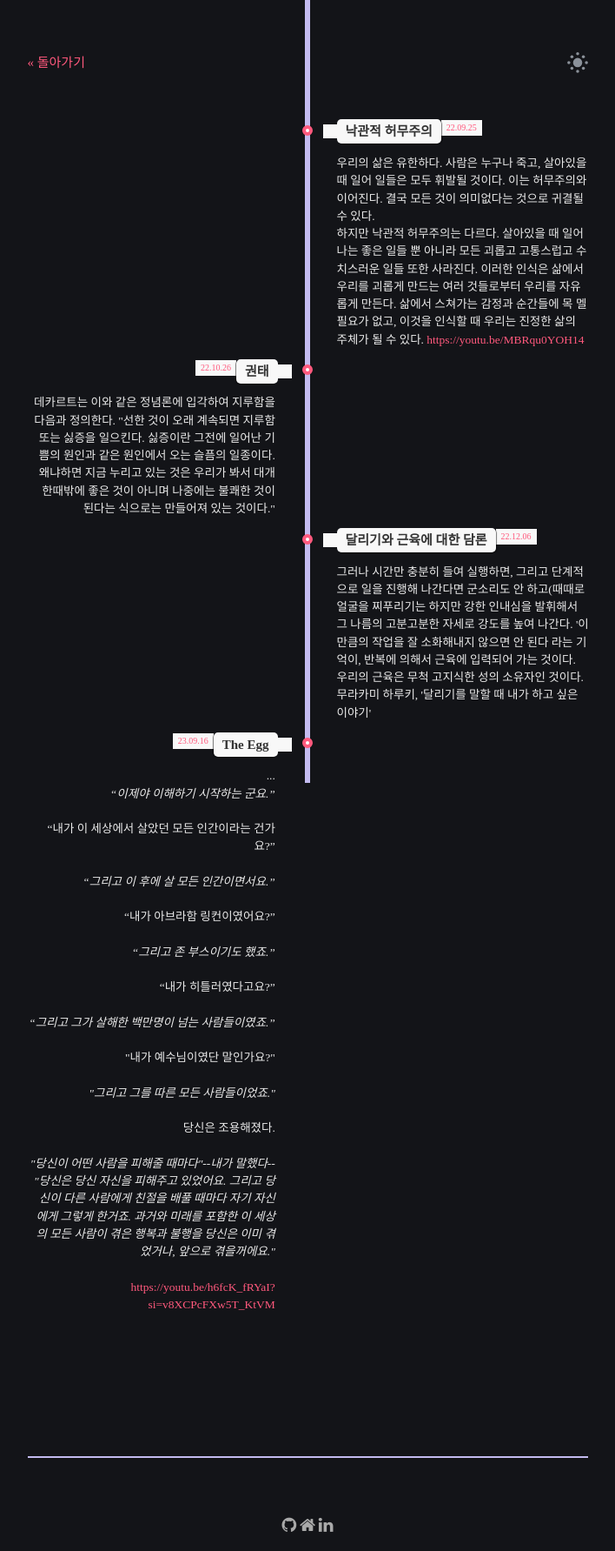
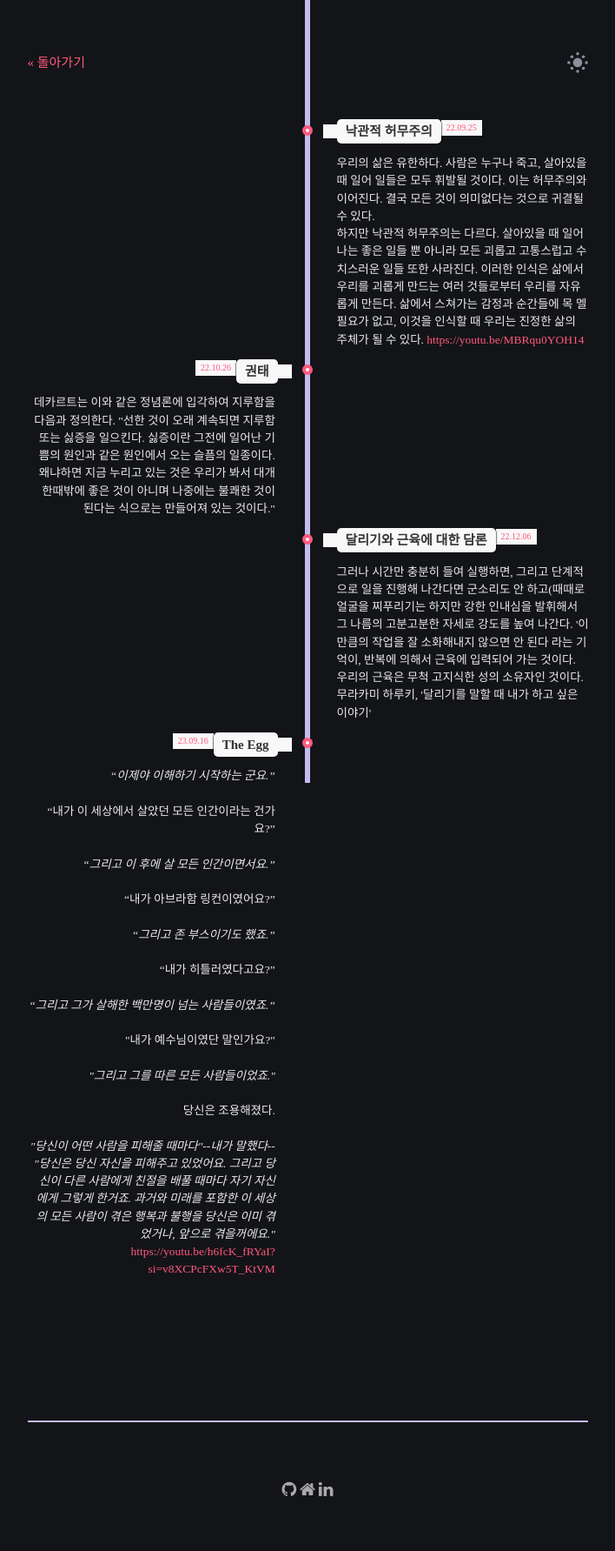
Before and after one commit to Bloofer/Bloofer.github.io, a Jekyll site: the page built from about.html, in a window 1280 px wide. Shown: the whole page at 87% size, without its empty margins (286-994 px from the left). Built offline with Jekyll 4.4.1, drawn with Linux system fonts in a browser that asks for light colours; some web fonts are replaced; after the commit the page ends 1743 px from its top, so only the background shows below that.

Commit message:
Update about.html

```diff
--- a/about.html
+++ b/about.html
@@ -75,7 +75,6 @@ layout: default
                     <span class="time-wrapper"><span class="time">23.09.16</span></span>
                 </div>
                 <div class="desc">
-                  ...<br>
                   <i>“이제야 이해하기 시작하는 군요.”</i><br><br>
                   “내가 이 세상에서 살았던 모든 인간이라는 건가요?”<br><br>
                   <i>“그리고 이 후에 살 모든 인간이면서요.”</i><br><br>
@@ -86,7 +85,7 @@ layout: default
                   "내가 예수님이였단 말인가요?"<br><br>
                   <i>"그리고 그를 따른 모든 사람들이었죠."</i><br><br>
                   당신은 조용해졌다.<br><br>
-                  <i>"당신이 어떤 사람을 피해줄 때마다"--내가 말했다-- "당신은 당신 자신을 피해주고 있었어요. 그리고 당신이 다른 사람에게 친절을 배풀 때마다 자기 자신에게 그렇게 한거죠. 과거와 미래를 포함한 이 세상의 모든 사람이 겪은 행복과 불행을 당신은 이미 겪었거나, 앞으로 겪을꺼에요."</i><br><br>
+                  <i>"당신이 어떤 사람을 피해줄 때마다"--내가 말했다-- "당신은 당신 자신을 피해주고 있었어요. 그리고 당신이 다른 사람에게 친절을 배풀 때마다 자기 자신에게 그렇게 한거죠. 과거와 미래를 포함한 이 세상의 모든 사람이 겪은 행복과 불행을 당신은 이미 겪었거나, 앞으로 겪을꺼에요."</i>
                     <a href="https://youtu.be/h6fcK_fRYaI?si=v8XCPcFXw5T_KtVM" target="_top">https://youtu.be/h6fcK_fRYaI?si=v8XCPcFXw5T_KtVM</a>
                 </div>
             </div>
```
